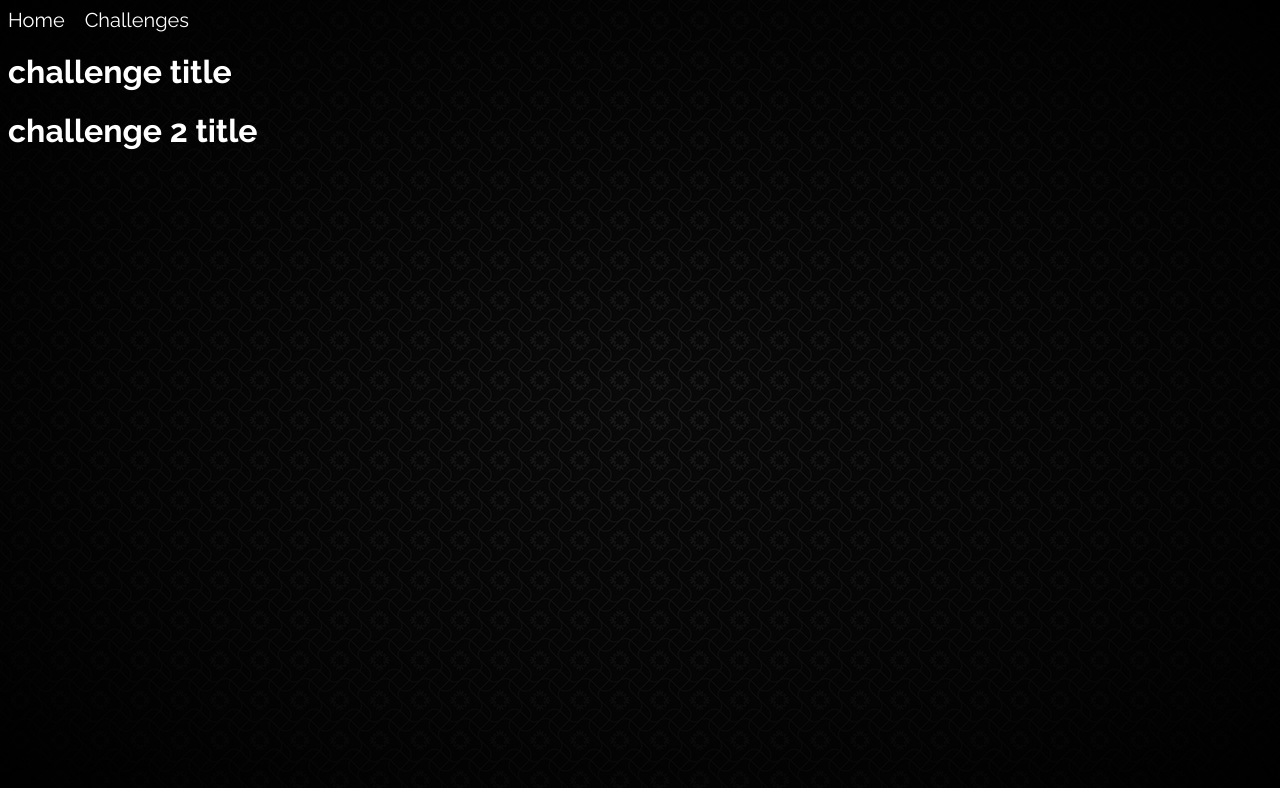
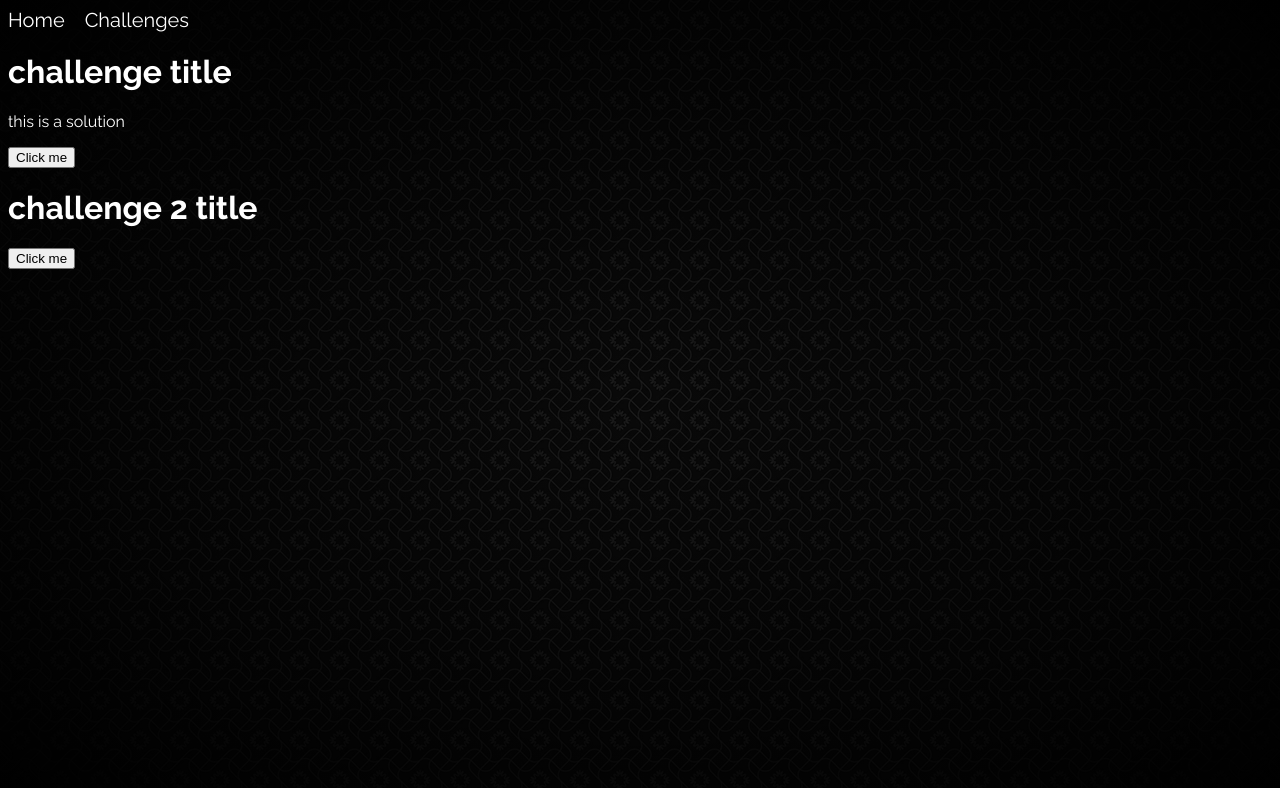
Before and after one commit to djzib0/portfolio-website, a React (Vite) app: page /challenges in a window 1280 px wide. Shown: the top 788 px of the page. Built offline with nearby package versions, Linux system fonts and the light colour scheme.

Commit message:
added showhidde to challenge component

```diff
--- /dev/null
+++ b/src/components/Challenge.jsx
@@ -0,0 +1,14 @@
+import React from "react";
+
+function Challenge(props) {
+    const {id, title, solution, isVisible} = props.obj
+    return (
+        <div key={id} className="challenge-container">
+            <h1>{title}</h1>
+            {isVisible && <p>{solution}</p>}
+            <button onClick={() => props.toggle(id)}>Click me</button>
+        </div>
+    )
+}
+
+export default Challenge
--- a/src/components/ChallengesList.jsx
+++ b/src/components/ChallengesList.jsx
@@ -1,15 +1,24 @@
 import React, { useState } from "react";
 import challengesData from "../data/challengesData";
 
+//importing components
+import Challenge from "./Challenge";
+
+//importing custom hooks
+import useShowDiv from "../hooks/useShowDiv";
+
 function ChallengesList() {
     const [currentChallenge, setCurrentChallenge] = useState(challengesData)
+    const {data, toggleVisible} = useShowDiv(true)
 
-    const challengesArr = currentChallenge.map(challenge => {
-        return (
-            <div key={challenge.id} className="challenge-container">
-                <h1>{challenge.title}</h1>
-            </div>
-        )
+    const challengesArr = data.map(challenge => {
+            return (
+                <Challenge key={challenge.id}
+                           obj={challenge}
+                           isVisible={challenge.isVisible}
+                           toggle={toggleVisible}
+                            />
+            )
     })
 
     return (
--- a/src/data/challengesData.js
+++ b/src/data/challengesData.js
@@ -3,13 +3,15 @@ const data = [
         id: 1,
         title: "challenge title",
         description: "this is a challenge description",
-        solution: "this is a solution"
+        solution: "this is a solution",
+        isVisible: true
     },
     {
         id: 2,
         title: "challenge 2 title",
         description: "this is a challenge 2 description",
-        solution: "this is a 2 solution"
+        solution: "this is a 2 solution",
+        isVisible: false
     }
 ]
 
--- /dev/null
+++ b/src/hooks/useShowDiv.jsx
@@ -0,0 +1,36 @@
+import { useState } from "react";
+import challengesData from "../data/challengesData";
+
+
+function useShowDiv(defaultIsVisible=false ) {
+    const [data, setData] = useState(challengesData)
+    const [isVisible, setIsVisible] = useState(defaultIsVisible)
+
+    function toggleVisible(id) {
+        const newArray = data.map(item => {
+            if (item.id === id) {
+                return {
+                    ...item,
+                    isVisible: !item.isVisible
+                }
+            }
+            return item
+        })
+        // for (let item of challengesData) {
+        //     if (item.id === id) {
+        //         item.isVisible = !item.isVisible
+        //         newArray.push(item)
+        //     } else {
+        //         newArray.push(item)
+        //     }
+        // }
+        console.log("clicked")
+        console.log(newArray)
+        setData(newArray)
+        // setIsVisible(!isVisible)
+    }
+
+    return {data, toggleVisible}
+}
+
+export default useShowDiv
--- a/src/index.css
+++ b/src/index.css
@@ -4,8 +4,9 @@
 
 html {
   min-height: 100%;
-  background: radial-gradient(transparent, black),
-              url("./assets/images/curls-dark-bg.png");
+  background:
+  radial-gradient(transparent, black),
+  url("./assets/images/curls-dark-bg.png");
   background-size: cover 60%;
   background-attachment: fixed;
 
```
